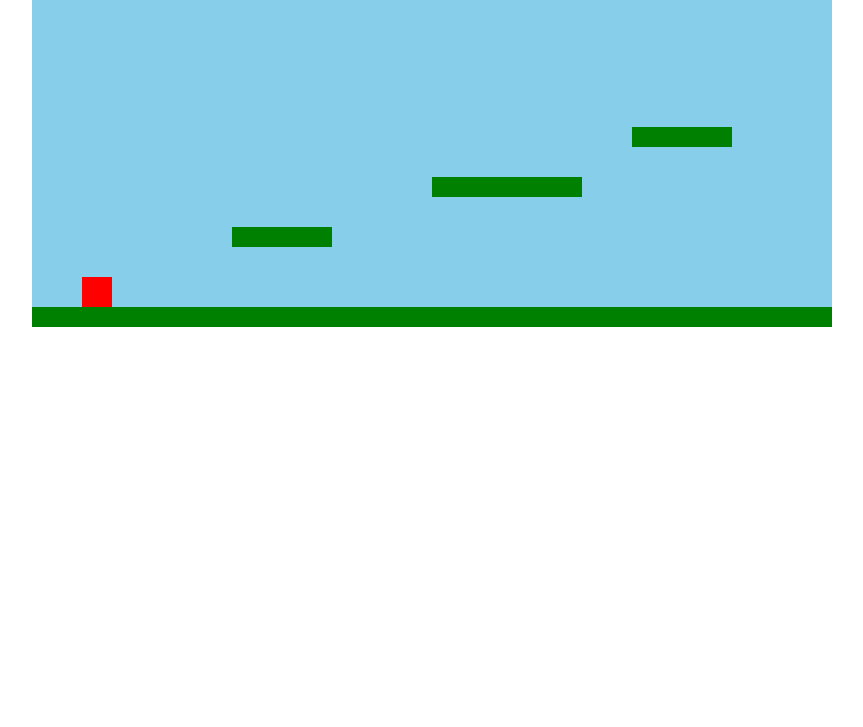
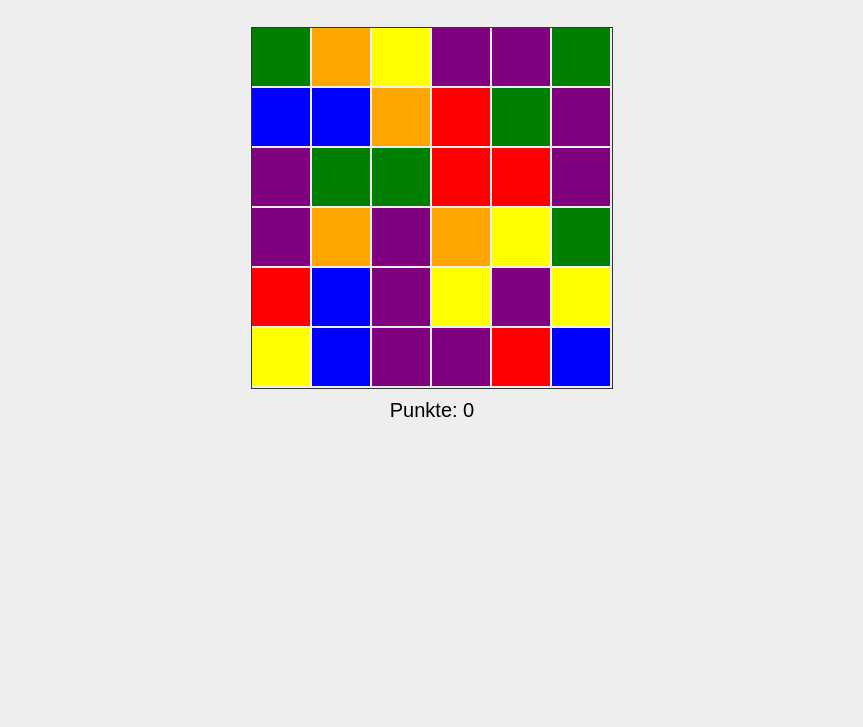
Before and after one commit to helixuscreator/html-game, a plain HTML site: page index.html in a window 1280 px wide. Shown: the part 73-800 px from the top of the page, without its empty margins (208-1071 px from the left). Drawn offline with Linux system fonts and the light colour scheme.

Commit message:
Update index.html

```diff
--- a/index.html
+++ b/index.html
@@ -2,96 +2,108 @@
 <html lang="de">
 <head>
 <meta charset="UTF-8">
-<title>2D Jump & Run</title>
+<title>Match-3 Swap Sound Test</title>
+<meta name="viewport" content="width=device-width, initial-scale=1.0">
 <style>
-  body { margin: 0; overflow: hidden; font-family: Arial, sans-serif; }
-  canvas { background: #87CEEB; display: block; margin: 0 auto; }
+  body { margin:0; display:flex; flex-direction:column; align-items:center; font-family:Arial,sans-serif; background:#eee; }
+  canvas { border:1px solid #333; margin-top:20px; touch-action: none; }
+  #score { font-size:20px; margin-top:10px; }
 </style>
 </head>
 <body>
-<canvas id="gameCanvas" width="800" height="400"></canvas>
+<h1>Match-3 Swap Sound Test</h1>
+<canvas id="gameCanvas" width="360" height="360"></canvas>
+<div id="score">Punkte: 0</div>
+
+<audio id="swapSound" src="swap.mp3"></audio>
 
 <script>
 const canvas = document.getElementById('gameCanvas');
 const ctx = canvas.getContext('2d');
+const swapSound = document.getElementById('swapSound');
 
-// Spieler
-const player = {
-  x: 50,
-  y: 350,
-  width: 30,
-  height: 50,
-  color: 'red',
-  dy: 0,
-  gravity: 0.8,
-  jumpPower: -15,
-  onGround: false
-};
+const rows = 6;
+const cols = 6;
+const cellSize = canvas.width / cols;
+const colors = ['red','green','blue','yellow','orange','purple'];
 
-// Plattformen
-const platforms = [
-  {x: 0, y: 380, width: 800, height: 20},
-  {x: 200, y: 300, width: 100, height: 20},
-  {x: 400, y: 250, width: 150, height: 20},
-  {x: 600, y: 200, width: 100, height: 20},
-];
+let grid = [];
+let score = 0;
+let animating = false;
+const scoreEl = document.getElementById('score');
+let first = null;
 
-// Steuerung
-let keys = {};
-document.addEventListener('keydown', e => keys[e.key] = true);
-document.addEventListener('keyup', e => keys[e.key] = false);
-
-function gameLoop() {
+function drawGrid(){
   ctx.clearRect(0,0,canvas.width,canvas.height);
-
-  // Spielerbewegung
-  if(keys['ArrowRight']) player.x += 5;
-  if(keys['ArrowLeft']) player.x -= 5;
-  if(keys[' '] && player.onGround) {
-    player.dy = player.jumpPower;
-    player.onGround = false;
-  }
-
-  // Schwerkraft
-  player.dy += player.gravity;
-  player.y += player.dy;
-
-  // Kollision mit Plattformen
-  player.onGround = false;
-  for (let plat of platforms) {
-    if(player.x < plat.x + plat.width &&
-       player.x + player.width > plat.x &&
-       player.y + player.height < plat.y + 10 &&
-       player.y + player.height + player.dy > plat.y) {
-      player.y = plat.y - player.height;
-      player.dy = 0;
-      player.onGround = true;
+  for(let r=0;r<rows;r++){
+    for(let c=0;c<cols;c++){
+      let item = grid[r][c];
+      ctx.fillStyle = item.color;
+      ctx.fillRect(item.x*cellSize, item.y*cellSize, cellSize-2, cellSize-2);
+      if(first && first[0]===r && first[1]===c){
+        ctx.strokeStyle = 'white';
+        ctx.lineWidth = 3;
+        ctx.strokeRect(item.x*cellSize+1, item.y*cellSize+1, cellSize-4, cellSize-4);
+      }
     }
   }
-
-  // Bildschirmbegrenzung
-  if(player.y + player.height > canvas.height) {
-    player.y = canvas.height - player.height;
-    player.dy = 0;
-    player.onGround = true;
-  }
-  if(player.x < 0) player.x = 0;
-  if(player.x + player.width > canvas.width) player.x = canvas.width - player.width;
-
-  // Spieler zeichnen
-  ctx.fillStyle = player.color;
-  ctx.fillRect(player.x, player.y, player.width, player.height);
-
-  // Plattformen zeichnen
-  ctx.fillStyle = 'green';
-  for (let plat of platforms) {
-    ctx.fillRect(plat.x, plat.y, plat.width, plat.height);
-  }
-
-  requestAnimationFrame(gameLoop);
 }
 
-gameLoop();
+function initGrid(){
+  grid=[];
+  for(let r=0;r<rows;r++){
+    let row=[];
+    for(let c=0;c<cols;c++){
+      row.push({color: colors[Math.floor(Math.random()*colors.length)], x:c, y:r});
+    }
+    grid.push(row);
+  }
+  drawGrid();
+}
+
+function animateSwap(r1,c1,r2,c2){
+  if(!animating) swapSound.play(); // Sound beim Swap
+  animating=true;
+  const item1 = grid[r1][c1];
+  const item2 = grid[r2][c2];
+  const frames=10; let step=0;
+  function stepSwap(){
+    step++;
+    let dx=(c2-c1)/frames; let dy=(r2-r1)/frames;
+    item1.x=c1+dx*step; item1.y=r1+dy*step;
+    item2.x=c2-dx*step; item2.y=r2-dy*step;
+    drawGrid();
+    if(step<frames) requestAnimationFrame(stepSwap);
+    else{
+      [item1.color,item2.color]=[item2.color,item1.color];
+      item1.x=c1; item1.y=r1; item2.x=c2; item2.y=r2;
+      drawGrid();
+      animating=false;
+    }
+  }
+  requestAnimationFrame(stepSwap);
+}
+
+// Auswahl
+canvas.addEventListener('mousedown', startSelect);
+canvas.addEventListener('touchstart', e=>{e.preventDefault(); startSelect(e.touches[0]);});
+
+function startSelect(e){
+  if(animating) return;
+  const rect = canvas.getBoundingClientRect();
+  const c = Math.floor((e.clientX - rect.left)/cellSize);
+  const r = Math.floor((e.clientY - rect.top)/cellSize);
+  if(!first) first=[r,c];
+  else {
+    const [r0,c0]=first;
+    if(Math.abs(r-r0)+Math.abs(c-c0)===1) animateSwap(r0,c0,r,c);
+    first=null;
+  }
+  drawGrid();
+}
+
+initGrid();
+drawGrid();
 </script>
 </body>
 </html>
```
